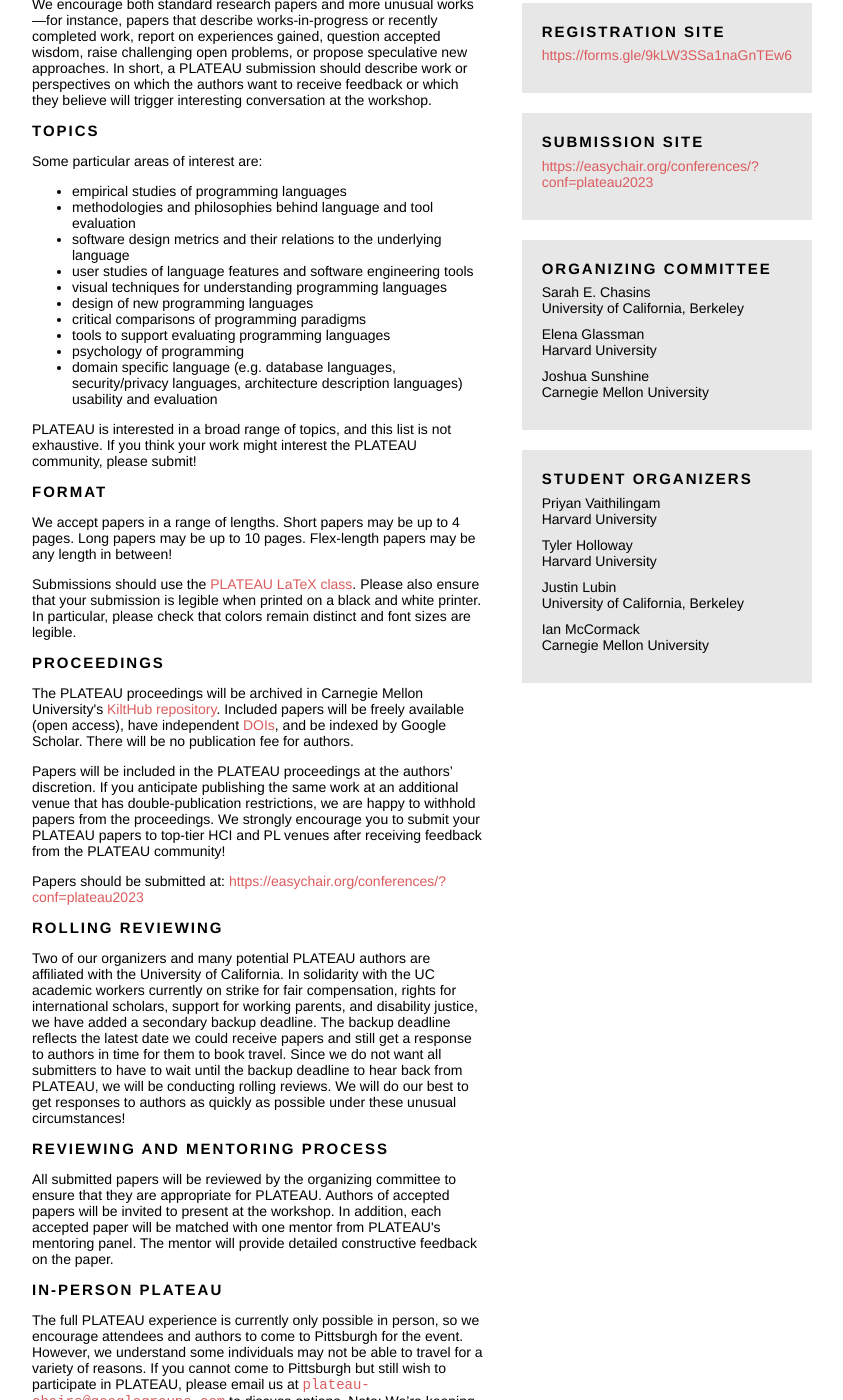
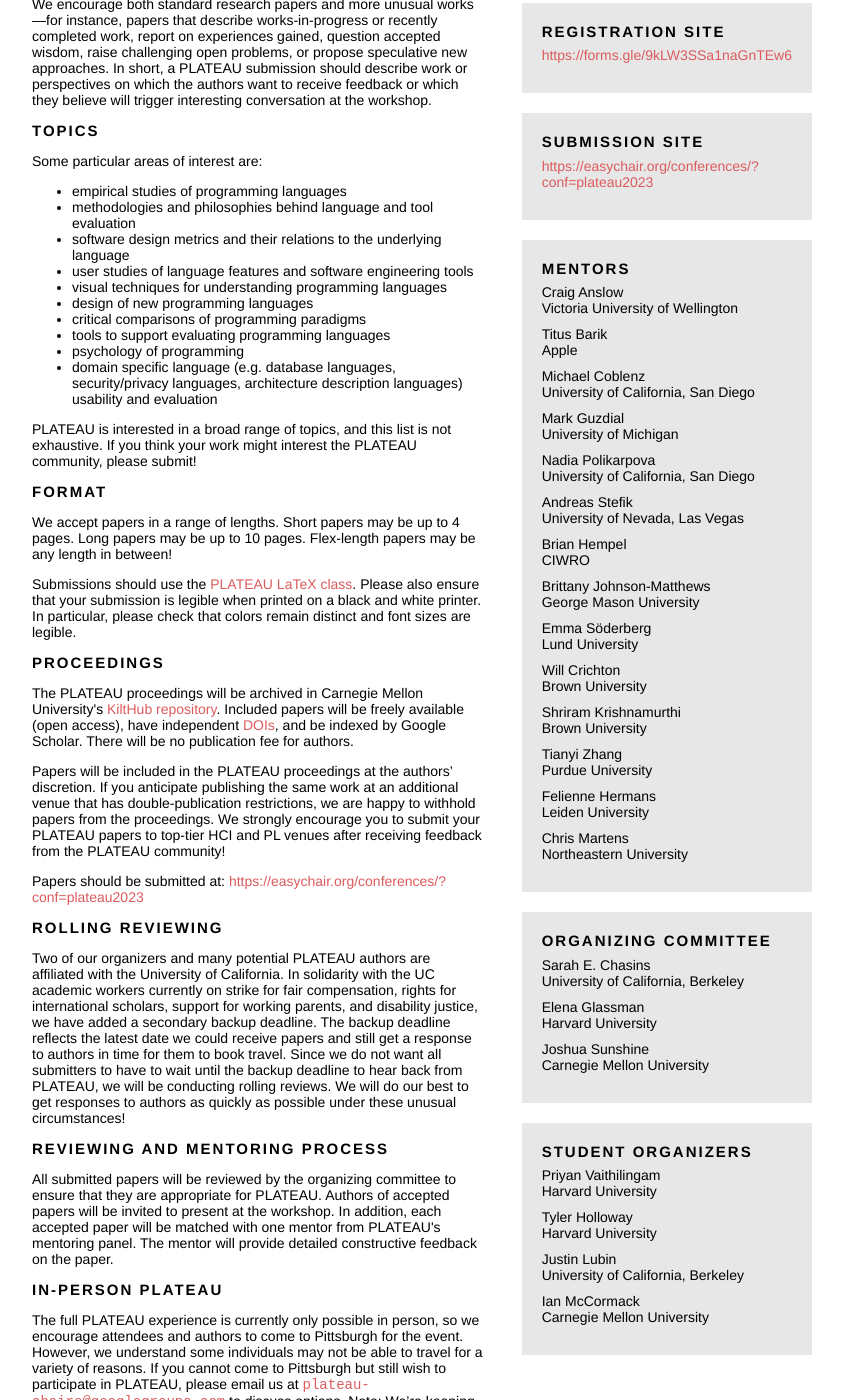
Before and after one commit to plateau-workshop/plateau-2024, a Jekyll site: the page built from index.html, in a window 1280 px wide and 1400 px high, scrolled down 513 px. Shown: the whole window, without its empty margins (218-1061 px from the left). Built offline with Jekyll 4.4.1, drawn with Linux system fonts in a browser that asks for light colours.

Commit message:
Added mentors.
Added mentor list.

```diff
--- a/_config.yml
+++ b/_config.yml
@@ -35,6 +35,37 @@
   - name: Ian McCormack
     affiliation: Carnegie Mellon University
 
+mentors:
+  - name: Craig Anslow
+    affiliation: Victoria University of Wellington
+  - name: Titus Barik
+    affiliation: Apple
+  - name: Michael Coblenz
+    affiliation: University of California, San Diego
+  - name: Mark Guzdial
+    affiliation: University of Michigan
+  - name: Nadia Polikarpova
+    affiliation: University of California, San Diego
+  - name: Andreas Stefik
+    affiliation: University of Nevada, Las Vegas
+  - name: Brian Hempel
+    affiliation: CIWRO
+  - name: Brittany Johnson-Matthews
+    affiliation: George Mason University
+  - name: Emma Söderberg
+    affiliation: Lund University
+  - name: Will Crichton
+    affiliation: Brown University
+  - name: Shriram Krishnamurthi
+    affiliation: Brown University
+  - name: Tianyi Zhang
+    affiliation: Purdue University
+  - name: Felienne Hermans
+    affiliation: Leiden University
+  - name: Chris Martens
+    affiliation: Northeastern University
+
+
 # build settings
 exclude: ["readme.md"]
 
```
Also changed, not shown: 4 other files.
